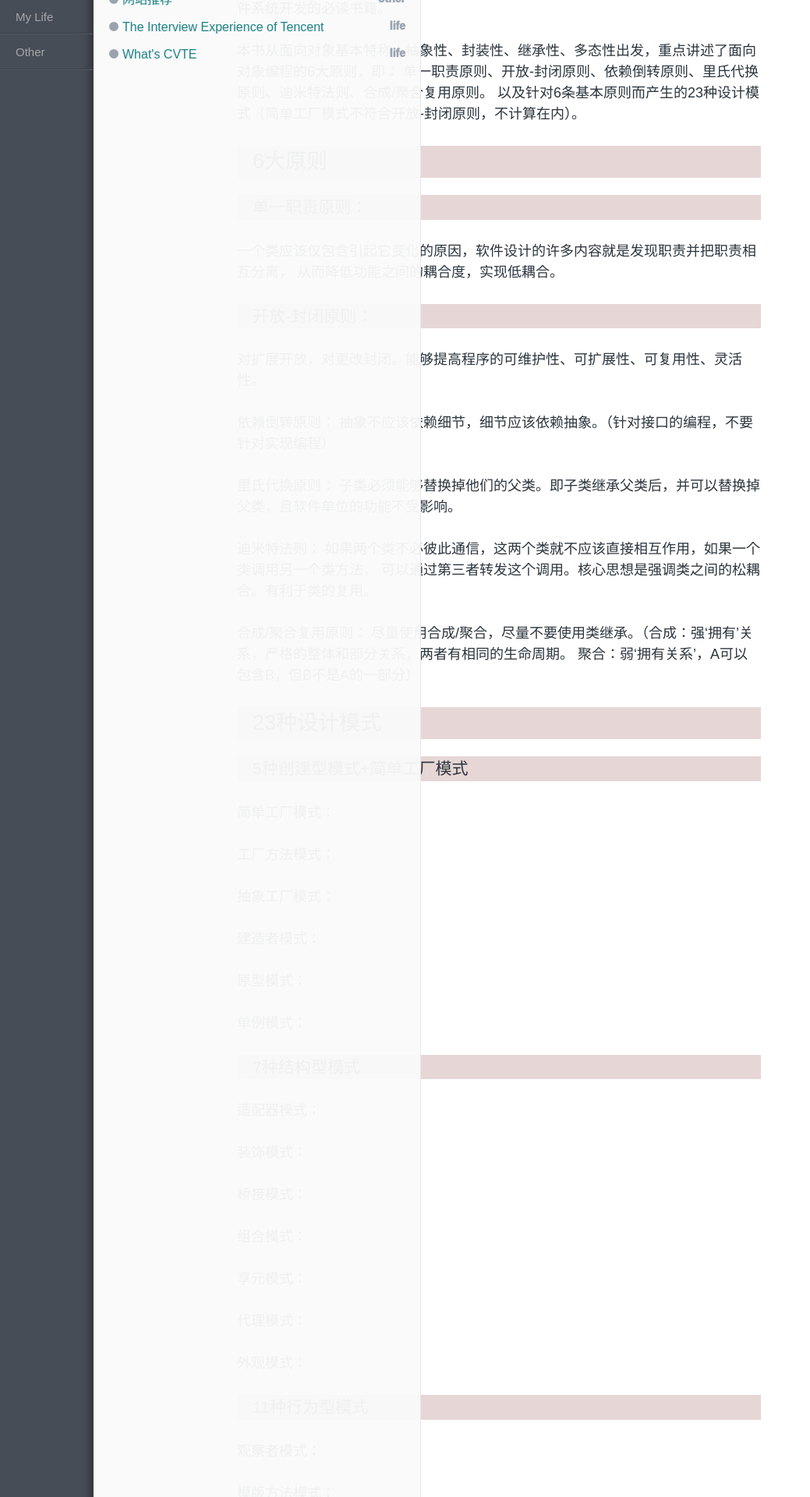
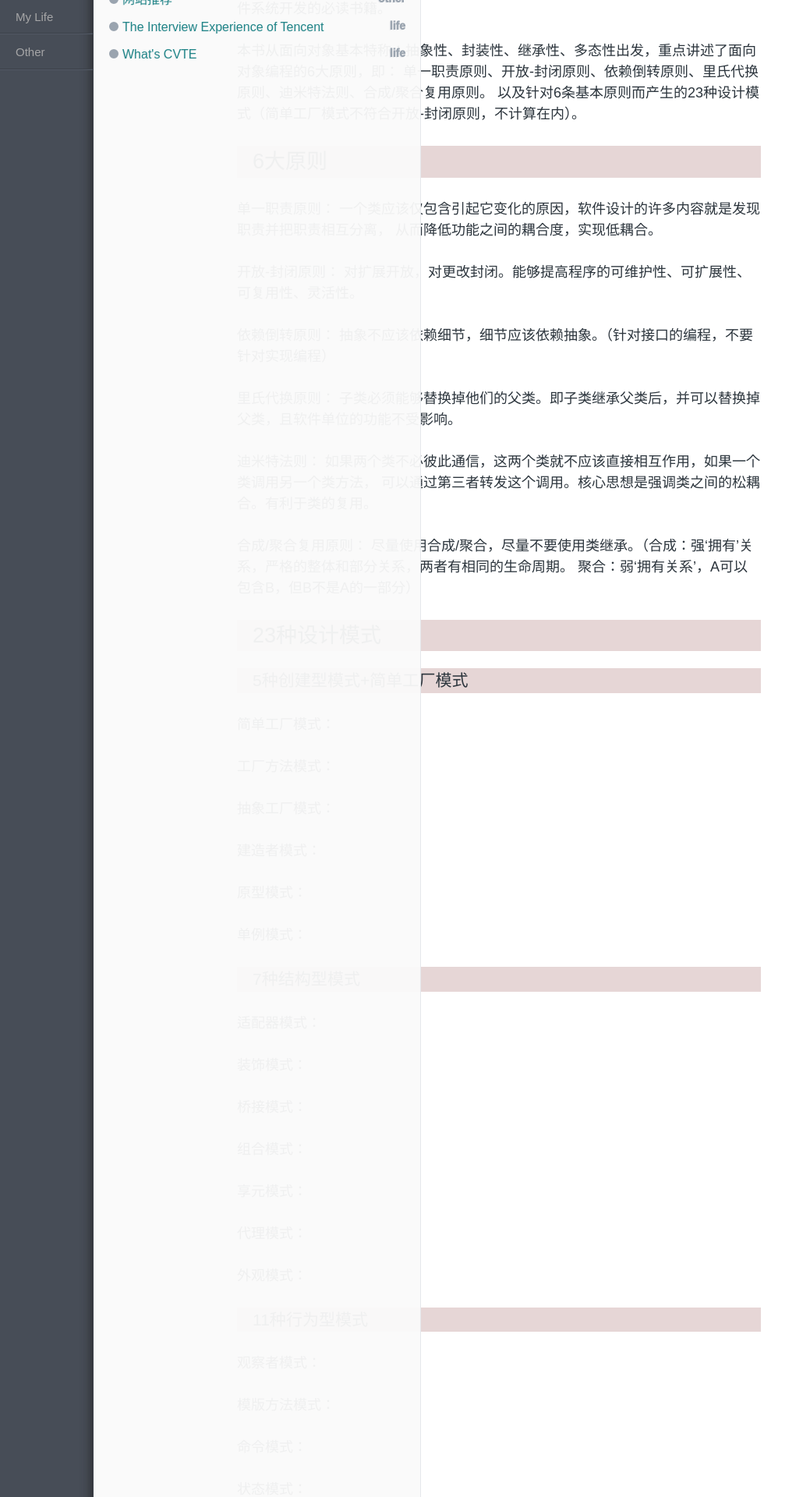
Before and after one commit to xnzaa/xnzaa.github.io, a Jekyll site: the page built from _posts/2016-01-26-《大话设计模式》读书笔记.md, in a window 1280 px wide. Shown: the part 442-2362 px from the top of the page at 78% size, without its empty margins (0-1039 px from the left). Built offline with Jekyll 4.4.1, drawn with Linux system fonts in a browser that asks for light colours; comment, search, counter and statistics services are not loaded.

Commit message:
修改大话设计模式

```diff
--- a/_posts/2016-01-26-《大话设计模式》读书笔记.md
+++ b/_posts/2016-01-26-《大话设计模式》读书笔记.md
@@ -19,11 +19,11 @@ categories: Life
 
 ## 6大原则
 
-### 单一职责原则：
+单一职责原则：
 一个类应该仅包含引起它变化的原因，软件设计的许多内容就是发现职责并把职责相互分离，
 从而降低功能之间的耦合度，实现低耦合。
 
-### 开放-封闭原则：
+开放-封闭原则：
 对扩展开放，对更改封闭。能够提高程序的可维护性、可扩展性、可复用性、灵活性。
 
 依赖倒转原则：
```
